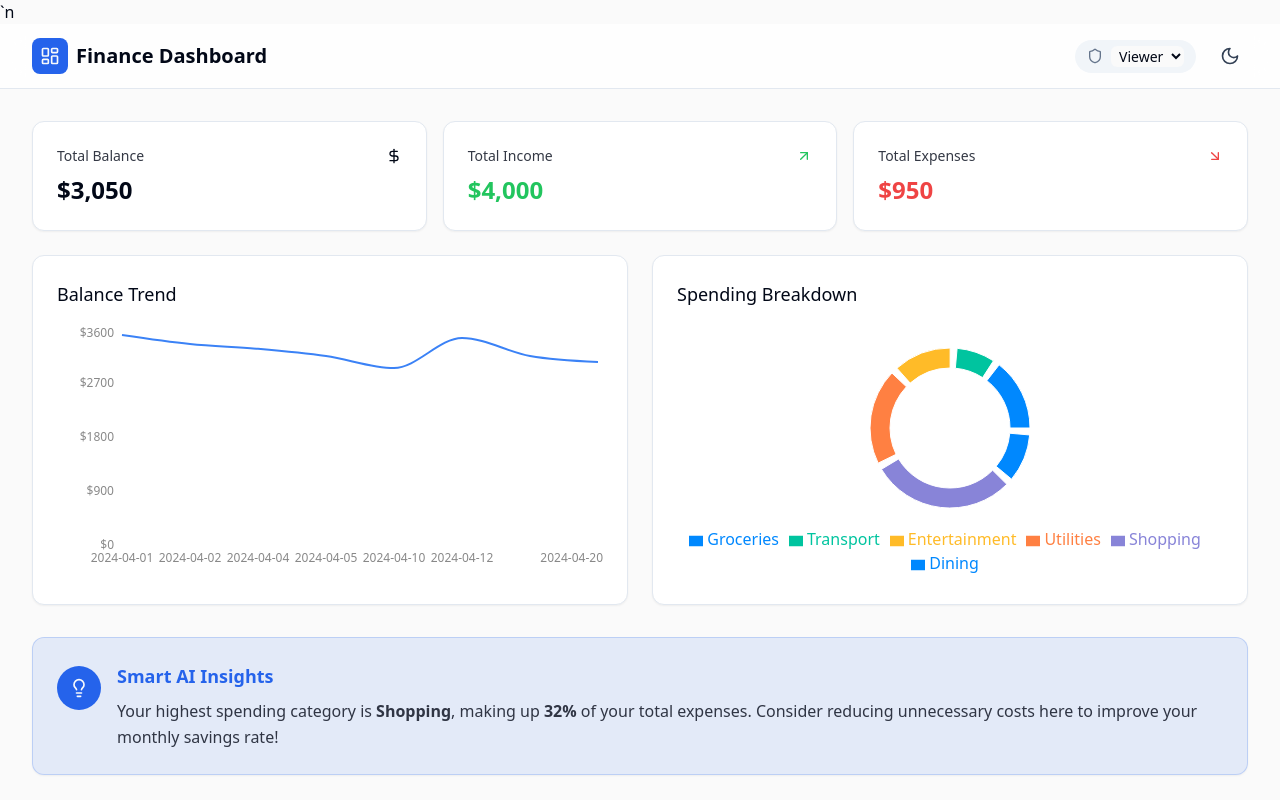
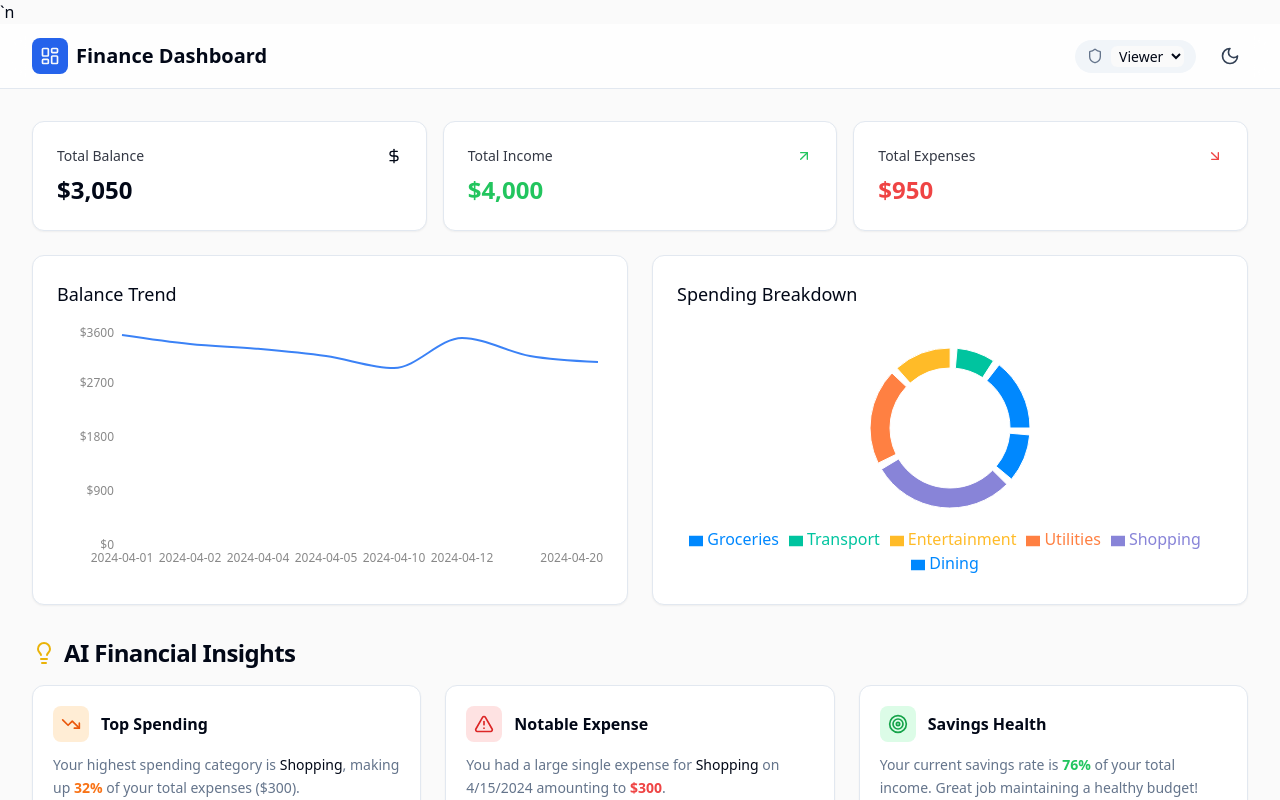
Before and after one commit to Arpitkushwahaa/Finance-Dashboard-UI, a React (Vite) app: page / in a window 1280 px wide. Shown: the top 800 px of the page. Built offline with nearby package versions, Linux system fonts and the light colour scheme.

Commit message:
feat: completely overhaul insights section with detailed metrics

```diff
--- a/src/components/Insights.tsx
+++ b/src/components/Insights.tsx
@@ -1,10 +1,14 @@
 import { useStore } from '../store/useStore';
-import { Lightbulb } from 'lucide-react';
+import { Lightbulb, TrendingDown, AlertTriangle, Target } from 'lucide-react';
 
 export function Insights() {
   const { transactions } = useStore();
 
   const expenses = transactions.filter(t => t.type === 'expense');
+  const incomes = transactions.filter(t => t.type === 'income');
+
+  const totalExpense = expenses.reduce((a, b) => a + b.amount, 0);
+  const totalIncome = incomes.reduce((a, b) => a + b.amount, 0);
 
   // Highest spending category
   const expensesByCategory = expenses.reduce((acc, t) => {
@@ -13,22 +17,73 @@ export function Insights() {
   }, {} as Record<string, number>);
 
   const highestCategory = Object.keys(expensesByCategory).reduce((a, b) =>
-    expensesByCategory[a] > expensesByCategory[b] ? a : b
-  , '');
+    (expensesByCategory[a] || 0) > (expensesByCategory[b] || 0) ? a : b
+  , '') || 'None';
 
-  const totalExpense = expenses.reduce((a, b) => a + b.amount, 0);
+  const highestCategoryAmount = expensesByCategory[highestCategory] || 0;
+  const highestCategoryPercent = totalExpense ? ((highestCategoryAmount / totalExpense) * 100).toFixed(0) : '0';
+
+  // Largest single transaction
+  const largestTransaction = expenses.length > 0
+    ? expenses.reduce((max, t) => t.amount > max.amount ? t : max, expenses[0])
+    : null;
+
+  const savingsRate = totalIncome ? (((totalIncome - totalExpense) / totalIncome) * 100).toFixed(0) : '0';
 
   return (
-    <div className="bg-primary/10 border border-primary/20 rounded-xl p-6 mt-8 shadow-sm flex items-start gap-4">
-      <div className="p-3 bg-primary rounded-full text-primary-foreground mt-1">
-        <Lightbulb className="w-5 h-5" />
-      </div>
-      <div>
-        <h3 className="text-lg font-semibold text-primary">Smart AI Insights</h3>
-        <p className="mt-2 text-foreground/80 leading-relaxed">
-          Your highest spending category is <strong>{highestCategory}</strong>, making up{' '}
-          <strong>{((expensesByCategory[highestCategory] || 0) / (totalExpense || 1) * 100).toFixed(0)}%</strong> of your total expenses. Consider reducing unnecessary costs here to improve your monthly savings rate!
-        </p>
+    <div className="space-y-4">
+      <h2 className="text-2xl font-bold tracking-tight mb-4 flex items-center gap-2">
+        <Lightbulb className="w-6 h-6 text-yellow-500" />
+        AI Financial Insights
+      </h2>
+
+      <div className="grid grid-cols-1 md:grid-cols-3 gap-6">
+        {/* Top Spending Insight */}
+        <div className="bg-card border rounded-xl p-5 shadow-sm hover:shadow-md transition-shadow relative overflow-hidden">
+          <div className="absolute top-0 right-0 w-32 h-32 bg-primary/5 rounded-bl-[100px] -z-10" />
+          <div className="flex items-center gap-3 mb-3">
+            <div className="p-2 bg-orange-100 dark:bg-orange-900/50 text-orange-600 dark:text-orange-400 rounded-lg">
+              <TrendingDown className="w-5 h-5" />
+            </div>
+            <h3 className="font-semibold">Top Spending</h3>
+          </div>
+          <p className="text-sm text-muted-foreground leading-relaxed mt-2">
+            Your highest spending category is <span className="font-medium text-foreground">{highestCategory}</span>, making up <span className="font-bold text-orange-500 dark:text-orange-400">{highestCategoryPercent}%</span> of your total expenses (${highestCategoryAmount}).
+          </p>
+        </div>
+
+        {/* Largest Transaction */}
+        <div className="bg-card border rounded-xl p-5 shadow-sm hover:shadow-md transition-shadow relative overflow-hidden">
+          <div className="absolute top-0 right-0 w-32 h-32 bg-destructive/5 rounded-bl-[100px] -z-10" />
+          <div className="flex items-center gap-3 mb-3">
+            <div className="p-2 bg-red-100 dark:bg-red-900/50 text-red-600 dark:text-red-400 rounded-lg">
+              <AlertTriangle className="w-5 h-5" />
+            </div>
+            <h3 className="font-semibold">Notable Expense</h3>
+          </div>
+          {largestTransaction ? (
+            <p className="text-sm text-muted-foreground leading-relaxed mt-2">
+              You had a large single expense for <span className="font-medium text-foreground">{largestTransaction.category}</span> on {new Date(largestTransaction.date).toLocaleDateString()} amounting to <span className="font-bold text-red-500 dark:text-red-400">${largestTransaction.amount}</span>.
+            </p>
+          ) : (
+            <p className="text-sm text-muted-foreground leading-relaxed mt-2">No notable expenses recorded.</p>
+          )}
+        </div>
+
+        {/* Savings Health */}
+        <div className="bg-card border rounded-xl p-5 shadow-sm hover:shadow-md transition-shadow relative overflow-hidden">
+          <div className="absolute top-0 right-0 w-32 h-32 bg-green-500/5 rounded-bl-[100px] -z-10" />
+          <div className="flex items-center gap-3 mb-3">
+            <div className="p-2 bg-green-100 dark:bg-green-900/50 text-green-600 dark:text-green-400 rounded-lg">
+              <Target className="w-5 h-5" />
+            </div>
+            <h3 className="font-semibold">Savings Health</h3>
+          </div>
+          <p className="text-sm text-muted-foreground leading-relaxed mt-2">
+            Your current savings rate is <span className={`font-bold ${Number(savingsRate) > 20 ? 'text-green-500 dark:text-green-400' : 'text-yellow-500 dark:text-yellow-400'}`}>{savingsRate}%</span> of your total income.
+            {Number(savingsRate) >= 20 ? ' Great job maintaining a healthy budget!' : ' Consider reviewing your budget to target a 20% savings rate.'}
+          </p>
+        </div>
       </div>
     </div>
   );
```
